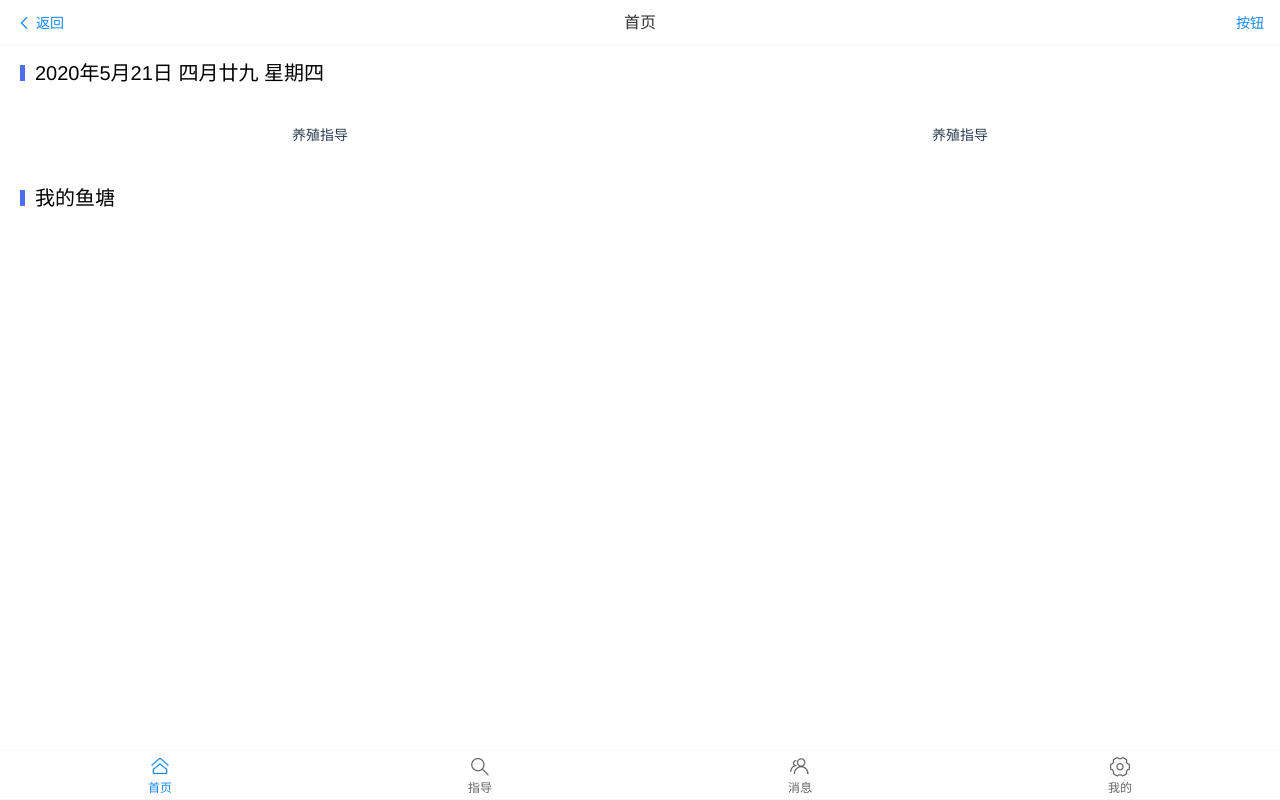
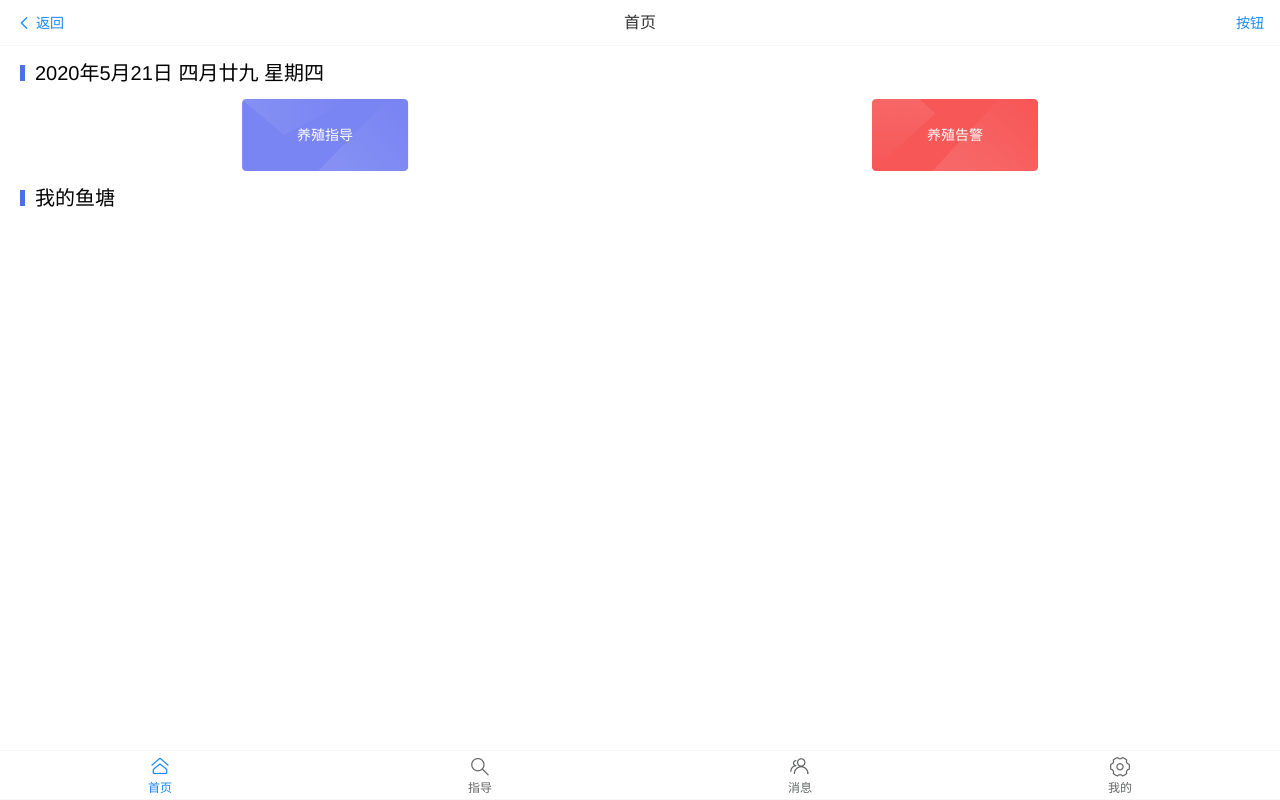
Before and after one commit to Hackerofshi/vue_pratice, a Vue app: page /FishHomePage in a window 1280 px wide. Built offline with nearby package versions, Linux system fonts and the light colour scheme.

Commit message:
背景显示

```diff
--- a/src/views/fish/home/FishPond.vue
+++ b/src/views/fish/home/FishPond.vue
@@ -5,7 +5,7 @@
     </div>
     <div class="tip">
       <div class="left">养殖指导</div>
-      <div class="right">养殖指导</div>
+      <div class="right">养殖告警</div>
     </div>
     <div class="tag">
       <span class="s">我的鱼塘</span>
@@ -14,14 +14,10 @@
 </template>
 <script>
 export default {
-  data(){
-    return {
-
-    }
+  data() {
+    return {};
   },
-  methods:{
-
-  }
+  methods: {}
 };
 </script>
 <style lang="less" scoped>
@@ -65,6 +61,10 @@ export default {
       display: flex;
       align-items: center;
       justify-content: center;
+      background: url("../../../assets/guide_card.png") no-repeat center;
+      margin-left: 20px;
+      margin-right: 10px;
+      color: white;
     }
     .right {
       flex: 1;
@@ -72,6 +72,10 @@ export default {
       display: flex;
       align-items: center;
       justify-content: center;
+      margin-left: 10px;
+      margin-right: 20px;
+      background: url("../../../assets/warn_card.png") no-repeat center;
+      color: white;
     }
   }
 }
```
